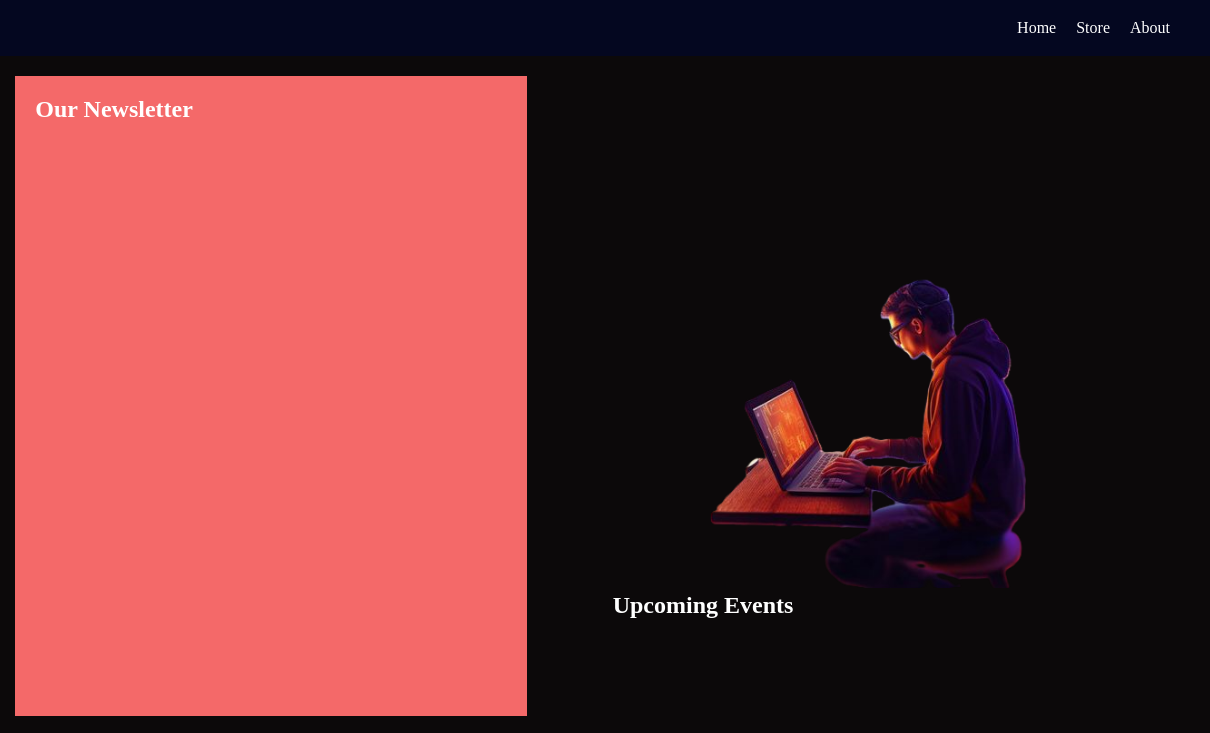
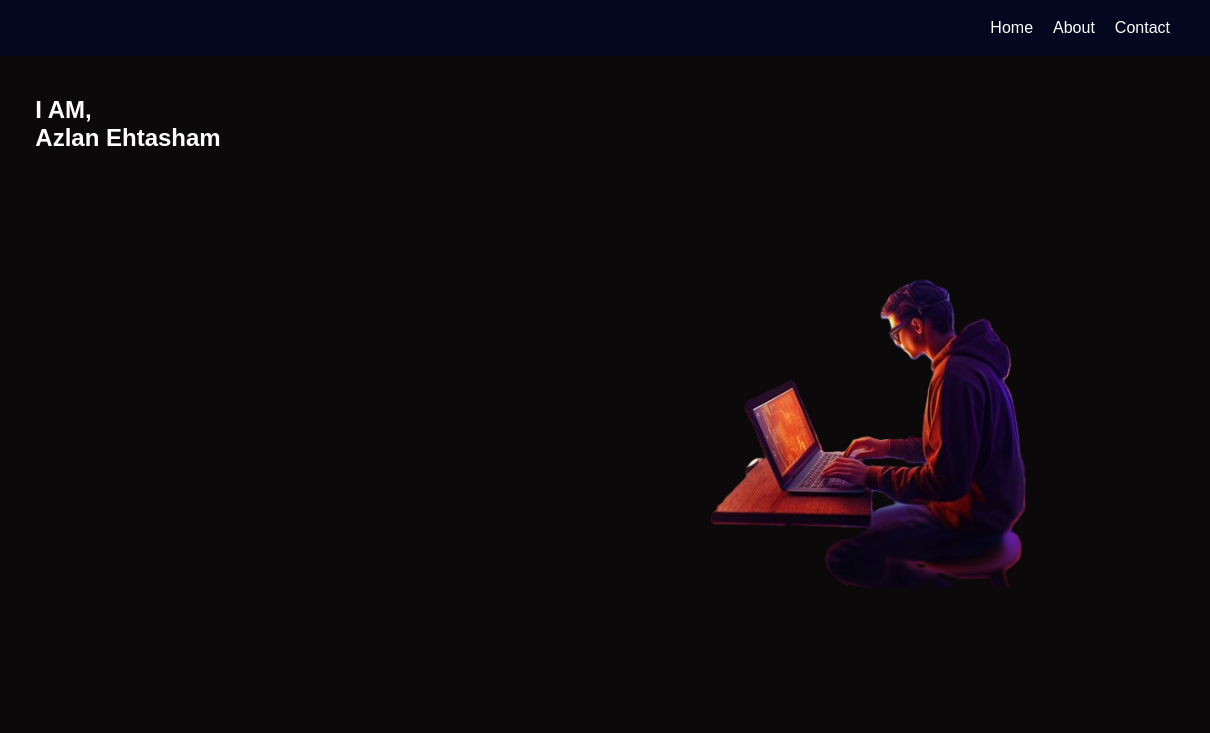
Before and after one commit to AzlanEh/cdn, a plain HTML site: page index.html in a window 1280 px wide. Shown: the top 733 px of the page, 70-1280 px from the left. Drawn offline with Linux system fonts and the light colour scheme.

Commit message:
redesing

```diff
--- a/css/style.css
+++ b/css/style.css
@@ -2,12 +2,11 @@
   margin: 0;
   padding: 0;
   box-sizing: border-box;
+  font-family: "Poppins", sans-serif;
 }
 body {
   color: #ffffff;
   background-color: #0c090a;
-
-  background-image: url("image\background img.png");
 }
 .header {
   background-color: #040720;
@@ -42,12 +41,7 @@ a {
   height: 80vh;
   padding: 20px;
 }
-.sec1 {
-  background-color: #f46969;
-}
 
-.sec2 {
-}
 .avatar {
   width: 40vw;
 }
--- a/index.html
+++ b/index.html
@@ -7,7 +7,7 @@
     <link href="css\style.css" rel="stylesheet" type="text/css" />
   </head>
 
-  <body
+  <body>
     <header>
       <div class="header">
         <div class="logo">
@@ -16,19 +16,18 @@
         <nav>
           <div class="navbar">
             <div><a href="#"> Home </a></div>
-            <div><a href="#"> Store </a></div>
             <div><a href="#"> About </a></div>
+            <div><a href="#"> Contact </a></div>
           </div>
         </nav>
       </div>
     </header>
     <main class="sec">
       <section class="sec1 s">
-        <h1>Our Newsletter</h1>
+        <h1>I AM,</br><span> Azlan Ehtasham</span></h1>
       </section>
       <section class="sec2">
         <img class="avatar" src="image\avatar2.png" alt="avatar" />
-        <h1>Upcoming Events</h1>
       </section>
     </main>
     <div class="sec3">
```
